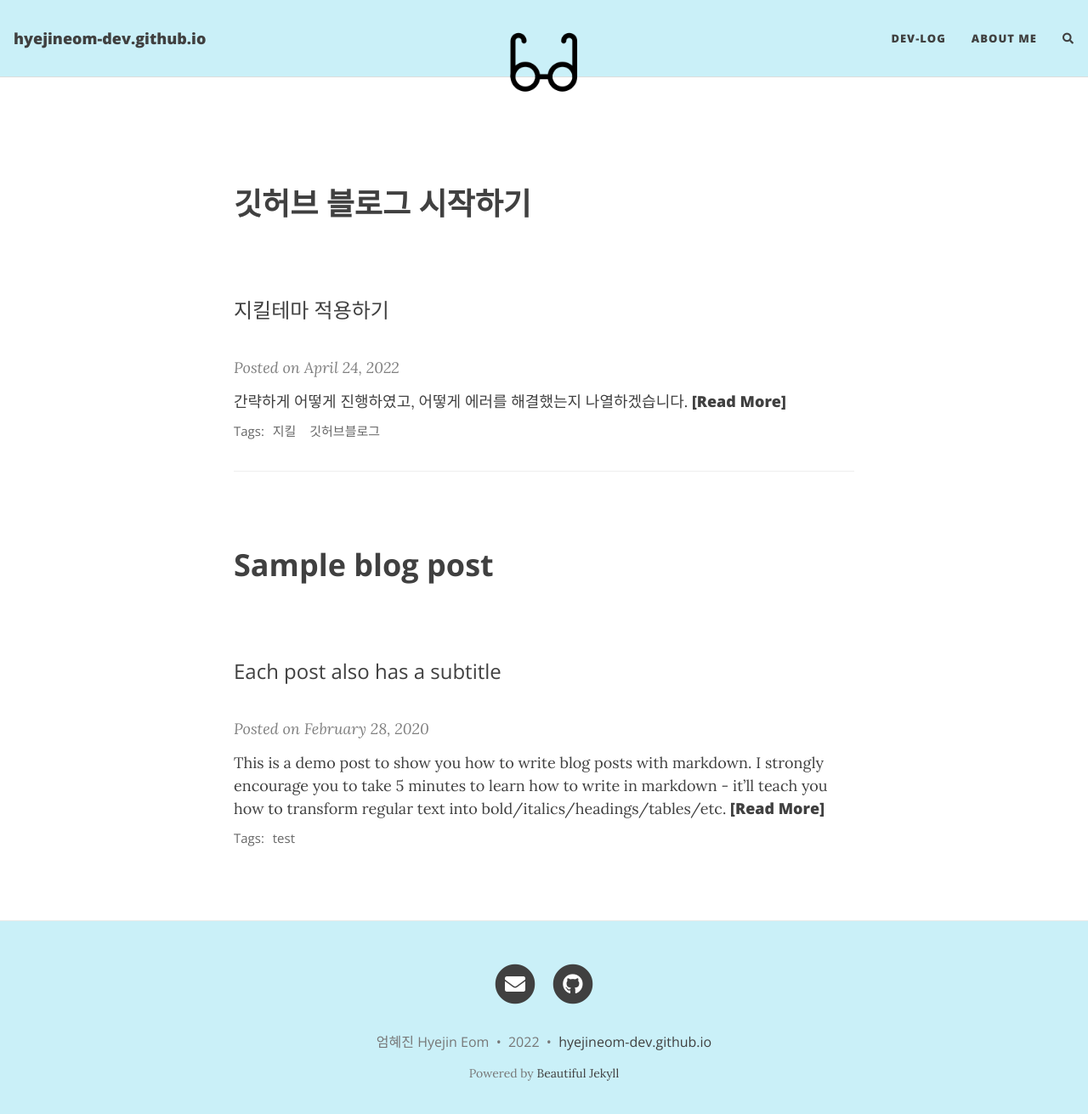
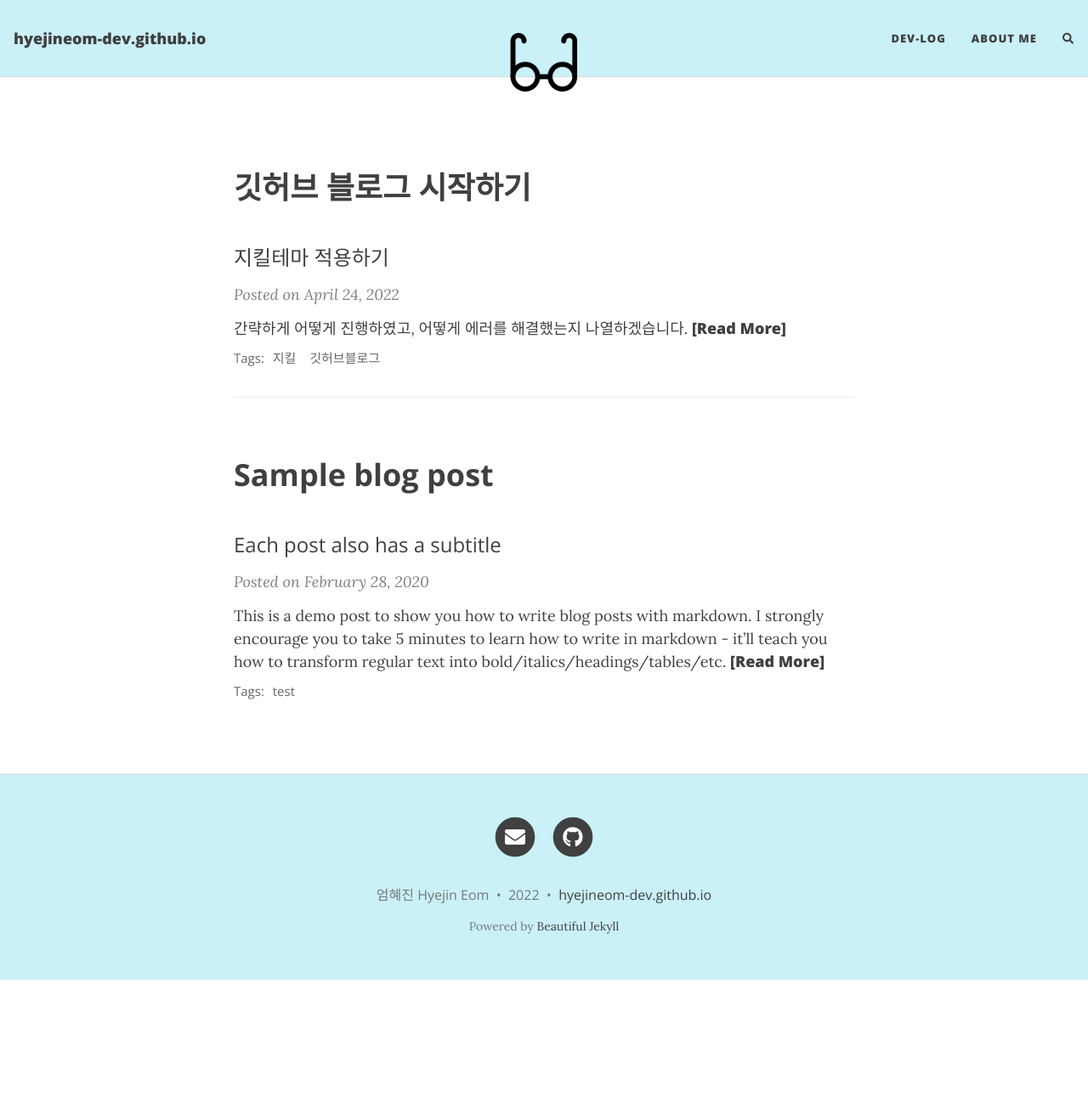
Before and after one commit to hjeomdev/hyejineom-dev.github.io, a Jekyll site: the page built from index.markdown, in a window 1280 px wide and 1326 px high. Shown: the top 1311 px of the window at 85% size. Built offline with Jekyll 4.4.1, drawn with Linux system fonts in a browser that asks for light colours; nearby versions of some CDN libraries; the list of posts is cut into pages by our own code; comment, search, counter and statistics services are not loaded.

Commit message:
Update: 간격 설정 수정

```diff
--- a/assets/css/beautifuljekyll.css
+++ b/assets/css/beautifuljekyll.css
@@ -30,8 +30,7 @@ h1,h2,h3,h4,h5,h6 {
   font-family: 'Open Sans', 'Helvetica Neue', Helvetica, Arial, sans-serif;
   font-weight: 650;
   line-height: 1.5;
-  /* margin-top: 3rem; */
-  padding: 3rem 0 1.5rem 0;
+  padding-top: 1.8rem;
 }
 h1 {
   font-size: 2.25rem;
```
